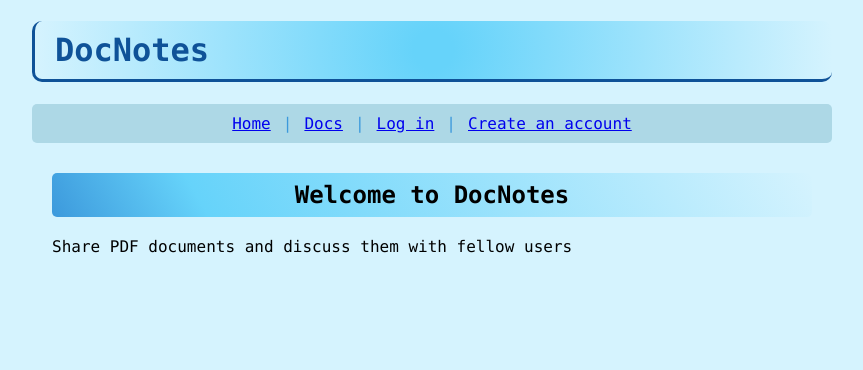
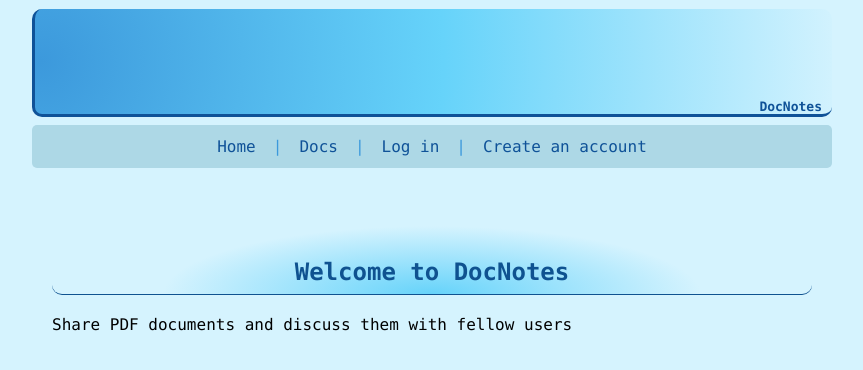
Before and after one commit to neoharju/docnotes, a Flask app: page / in a window 1280 px wide. Shown: the top 370 px of the page, without its empty margins (208-1071 px from the left). Run offline with Flask 3, Linux system fonts and the light colour scheme.

Commit message:
Style: modify css

```diff
--- a/static/main.css
+++ b/static/main.css
@@ -1,4 +1,7 @@
+
 /* Blue color codes from: https://www.schemecolor.com/css-family-blue.php */
+
+
 body {
   margin: auto;
   max-width: 50em;
@@ -14,33 +17,53 @@ header {
 }
 
 h1 {
-  text-align: left;
+  text-align: right;
   font-family: "Fixedsys Excelsior", ui-monospace, Consolas, monospace;
+  font-size: small;
   color: #0F5298;
   /* imperial blue */
-  background: #D5F3FE;
+  /* background: #D5F3FE; */
   background: radial-gradient(circle,
-      rgba(102, 211, 250, 1) 0%,
-      rgba(102, 211, 250, 1) 5%,
-      rgba(213, 243, 254, 1) 100%);
-  padding: 10px 20px 10px 20px;
+      #3C99DC 0%,
+      #66D3FA 50%,
+      #D5F3FE 100%);
+
+  background-size: 200% 200%;
+  background-position: 50% 50%;
+
+  padding: 90px 10px 0px 0px;
   border-left-style: solid;
   border-bottom-style: solid;
+  border-width: medium;
   border-radius: 10px 10px 10px 10px;
+  animation: hone_gradient 15s ease infinite;
+}
+
+@keyframes hone_gradient {
+  0% {
+    background-position: 0% 50%;
+  }
+  50% {
+    background-position: 100% 50%;
+  }
+  100% {
+    background-position: 0% 50%;
+  }
 }
 
 h2 {
   background: #3C99DC;
-  background: linear-gradient(60deg,
-      rgba(60, 153, 220, 1) 0%,
-      rgba(102, 211, 250, 1) 20%,
-      rgba(213, 243, 254, 1) 100%);
+  background: radial-gradient(farthest-corner at 50% 100%,
+      #66D3FA 0%,
+      #D5F3FE 50%);
 
   text-align: center;
   font-family: "Fixedsys Excelsior", ui-monospace, Consolas, monospace;
-  color: black;
-  border-radius: 5px 5px 5px 5px;
-  padding: 8px 8px 8px 8px
+  color: #0F5290;
+  border-bottom-style: solid;
+  border-width: thin;
+  border-radius: 10px 10px 10px 10px;
+  padding: 60px 8px 8px 8px
 }
 
 p {
@@ -64,3 +87,46 @@ main {
   margin: 30px auto;
   padding: 0 20px;
 }
+
+nav a,
+nav .link-button {
+  appearance: none;
+  border: 0;
+  margin: 0;
+  padding: 2px 5px;
+
+  font-family: inherit;
+  font-size: inherit;
+  line-height: inherit;
+  font-weight: inherit;
+
+  color: #0F5298;
+  background: transparent;
+
+  text-decoration: none;
+  cursor: pointer;
+
+  border-radius: 4px;
+
+  transition:
+    color 0.15s ease,
+    background-color 0.15s ease,
+}
+
+nav a:hover,
+nav .link-button:hover {
+  color: #0F5298;
+  background-color: #D5F3FE;
+}
+
+nav a:active,
+nav .link-button:active {
+  color: #0F5290;
+  background-color: #66D3FA;
+}
+
+nav a:focus-visible,
+nav .link-button:focus-visible {
+  outline: 2px solid #3C99DC;
+  outline-offset: 2px;
+}
```
